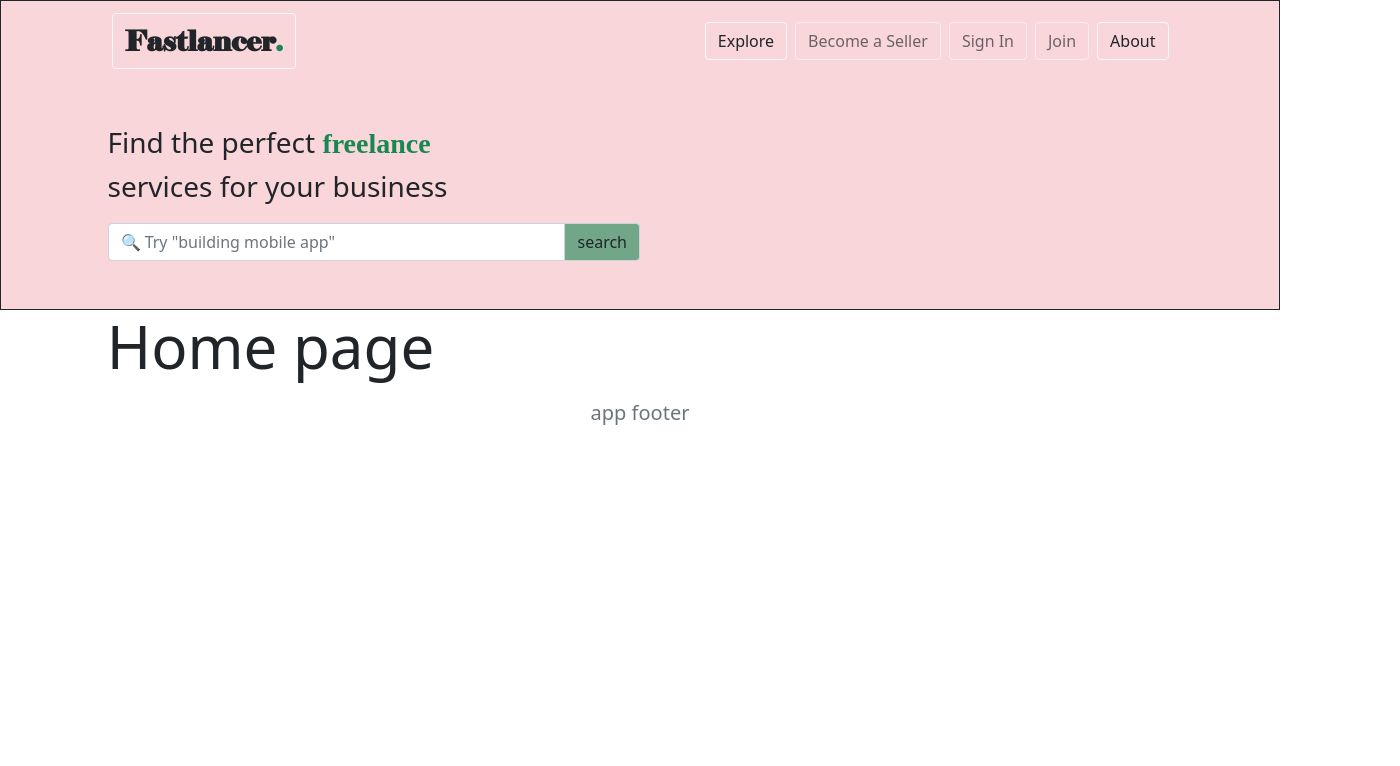
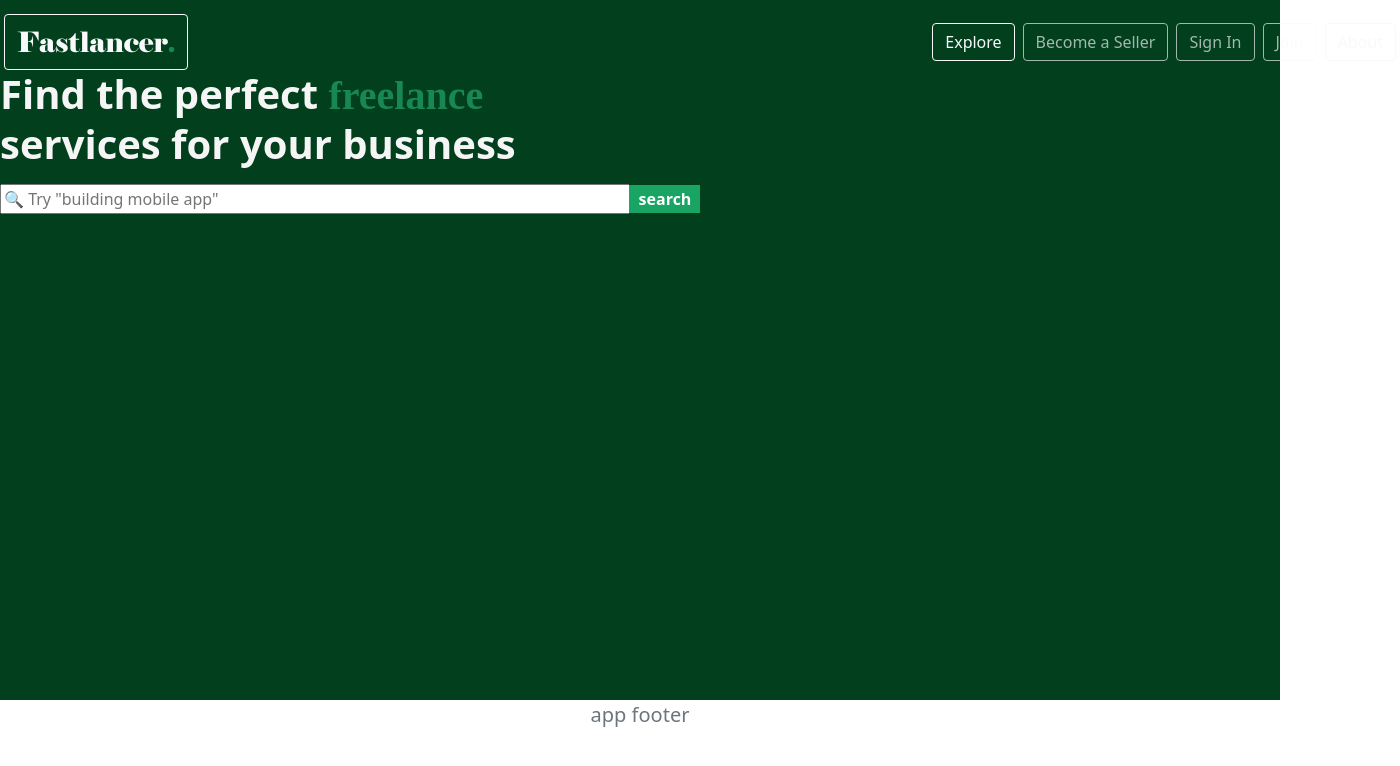
Before and after one commit to Yonatan-Shitrit/FreeLancer-front, a Vue app: page /#/ in a window 1280 px wide. Shown: the top 766 px of the page, 1400 px wide, since content can reach past the window. Built offline with nearby package versions, Linux system fonts and the light colour scheme; a web font is replaced by a local one.

Commit message:
home&header

```diff
--- a/src/components/app-header.vue
+++ b/src/components/app-header.vue
@@ -1,51 +1,30 @@
 <template>
-<section class="full-header pt-2 border border-dark bg-danger" style="--bs-bg-opacity: .2;">
-<section class="navBar col-10 m-auto mb-5">
+<section class="full-header">
+<section class="app-header">
 
     <div class="d-flex bd-highlight">
       <div class="p-1 flex-grow-1 bd-highlight align-self-center">
-          <router-link to="/"> <button class="btn btn-outline-light text-dark fs-3" style="font-weight: bold; font-family: 'logoFont', serif;">Fastlancer<span class="text-success">.</span> </button></router-link>
+          <router-link to="/"> <button class="btn btn-outline-light fs-3" style=" font-family: 'logoFont', serif;">Fastlancer<span class="text-success">.</span> </button></router-link>
       </div>
       <div class="p-1 bd-highlight align-self-center">
-          <router-link to="/gig"> <button class="btn btn-outline-light text-dark float-end" >Explore</button></router-link>
+          <router-link to="/gig"> <button class="btn btn-outline-light float-end" >Explore</button></router-link>
       </div>
       <div class="p-1 bd-highlight align-self-center">
-          <router-link to="/"> <button class="btn btn-outline-light text-dark float-end" disabled>Become a Seller</button></router-link>
+          <router-link to="/"> <button class="btn btn-outline-light float-end" disabled>Become a Seller</button></router-link>
       </div>
       <div class="p-1 bd-highlight align-self-center">
-          <router-link to="/"> <button class="btn btn-outline-light text-dark float-end" disabled>Sign In</button></router-link>
+          <router-link to="/"> <button class="btn btn-outline-light float-end" disabled>Sign In</button></router-link>
       </div>
       <div class="p-1 bd-highlight align-self-center">
-          <router-link to="/"> <button class="btn btn-outline-light text-dark float-end" disabled>Join</button></router-link>
+          <router-link to="/"> <button class="btn btn-outline-light float-end" disabled>Join</button></router-link>
       </div>
       <div class="p-1 bd-highlight align-self-center">
-          <router-link to="/about"> <button class="btn btn-outline-light text-dark float-end">About</button></router-link>
+          <router-link to="/about"> <button class="btn btn-outline-light float-end">About</button></router-link>
       </div>
     </div>
 
-    </section>
-    <datalist id="categories">
-          <option value="logo maker"/>
-          <option value="build app"/>
-          <option value="build web"/>
-          <option value="create video"/>
-          <option value="create gallery"/>
-        </datalist>
-    <section class="search-home col-10 m-auto mt-5">
-        <div class="col-6">
-            <p class="lead fs-3">
-                Find the perfect <span class="text-success" style="font-weight: bold; font-family: 'domaine', cursive;">freelance</span> <br>
-                services for your business
-            </p>
-            <div class="input-group mb-5">
-              <input list="categories" type="text" class="form-control" :placeholder="searchPlaceHolder" aria-label="search" aria-describedby="basic-addon1">
-              <span class="input-group-text bg-success" style="--bs-bg-opacity: .6;" id="basic-addon1">search</span>
-            </div>
 
-
-        </div>
-    </section>
-
+</section>
 </section>
 
 </template>
--- a/src/styles/components/_app-header.scss
+++ b/src/styles/components/_app-header.scss
@@ -1,48 +1,11 @@
-header.app-header {
-    .router-link-active {
-        text-decoration: underline;
-        color: darken($red, 15%);
-    }
-    display: flex;
-    font-family: flower;
-    justify-content: space-between;
-    height: 20vh;
-    align-items: center;
-    background-color: lighten($blue, 30%);
-    .logo {
-        width: rem(220px);
-        padding: rem(20px);
-        object-fit: contain;
-    }
-    nav {
-        display: flex;
-        height: 100%;
-        align-items: center;
-        a {
-            display: flex;
-            height: 100%;
-            align-items: center;
-            justify-content: center;
-            padding: 0 rem(20px);
-            font-size: rem(35px);
-            text-decoration: none;
-            color: lighten($yellow, 20%);
-            font-weight: normal;
-            width: rem(200px);
-            text-align: center;
-            white-space: nowrap;
-            border-right: 2px solid $yellow;
-            transition: color 0.3s ease-in;
-            &:hover {
-                text-decoration: underline;
-                color: $red;
-            }
-        }
-        a:nth-child(1) {
-            border-left: 2px solid $yellow;
-        }
-        a:last-child {
-            width: 300px;
-        }
+.full-header{
+    height: 70px;
+    padding-top: 10px;
+    background-color: #013f1d;
+    color: whitesmoke;
+    .app-header{
+        width: 1400px;
+        margin: 0 auto;
+        background-color: rgba(95, 158, 160, 0);
     }
 }
--- /dev/null
+++ b/src/styles/components/_gig-home.scss
@@ -0,0 +1,32 @@
+.gig-home{
+    background-color: #013f1d;
+    color: whitesmoke;
+    height: 630px;
+    .gig-home-top{
+        width: 1400px;
+        margin: 0 auto;
+        .left-side{
+            width: 50%;
+            .sub-left-side{
+                width: 100%;
+                .mini-dis{
+                    font-size: 40px;
+                    line-height: 120%;
+                    font-weight: 700;
+                }
+                .search-input{
+                    width:90%;
+                }
+                .search-btn{
+                    width:10%;
+                    background-color: #19a463;
+                    font-weight: bold;
+                    color: white;
+                    border: 1px solid #19a463;
+                }
+            }
+
+        }
+
+    }
+}
--- a/src/styles/components/_toy-dashboard.scss
+++ /dev/null
@@ -1,19 +0,0 @@
-.toy-dashboard {
-    h1 {
-        margin: auto;
-        padding: rem(20px);
-    }
-    display: flex;
-    flex-direction: column;
-
-    .charts {
-        display: flex;
-        >* {
-            text-decoration: underline;
-            display: flex;
-            flex-direction: column;
-            align-items: center;
-            flex-basis: 50%;
-        }
-    }
-}
--- a/src/styles/styles.scss
+++ b/src/styles/styles.scss
@@ -18,5 +18,5 @@
 // VIEWS
 @import 'components/toy-app';
 @import 'components/toy-edit';
-@import 'components/toy-dashboard';
+@import 'components/gig-home';
 @import 'components/toy-details';
--- a/src/views/home.vue
+++ b/src/views/home.vue
@@ -1,12 +1,42 @@
 <template>
-<section class="col-10 m-auto">
-  <h1>Home page</h1>
-  </section>
+<section class="gig-home" >
+<section class="gig-home-top" >
+    <datalist id="categories">
+          <option value="logo maker"/>
+          <option value="build app"/>
+          <option value="build web"/>
+          <option value="create video"/>
+          <option value="create gallery"/>
+        </datalist>
+
+        <div class="left-side">
+            <div class="sub-left-side">
+            <p class="mini-dis">
+                Find the perfect <span class="text-success" style="font-weight: bold; font-family: 'domaine', cursive;">freelance</span> <br>
+                services for your business
+            </p>
+            </div>
+            <div class="sub-left-side">
+              <input list="categories" type="text" class="search-input" :placeholder="searchPlaceHolder">
+              <span ><button class="search-btn"> search</button></span>
+            </div>
+
+        </div>
+
+
+
+</section>
+</section>
+
 </template>
 
 <script>
 export default {
-
+    computed:{
+        searchPlaceHolder(){
+            return `🔍 Try "building mobile app"`
+        }
+    }
 }
 </script>
 
```
